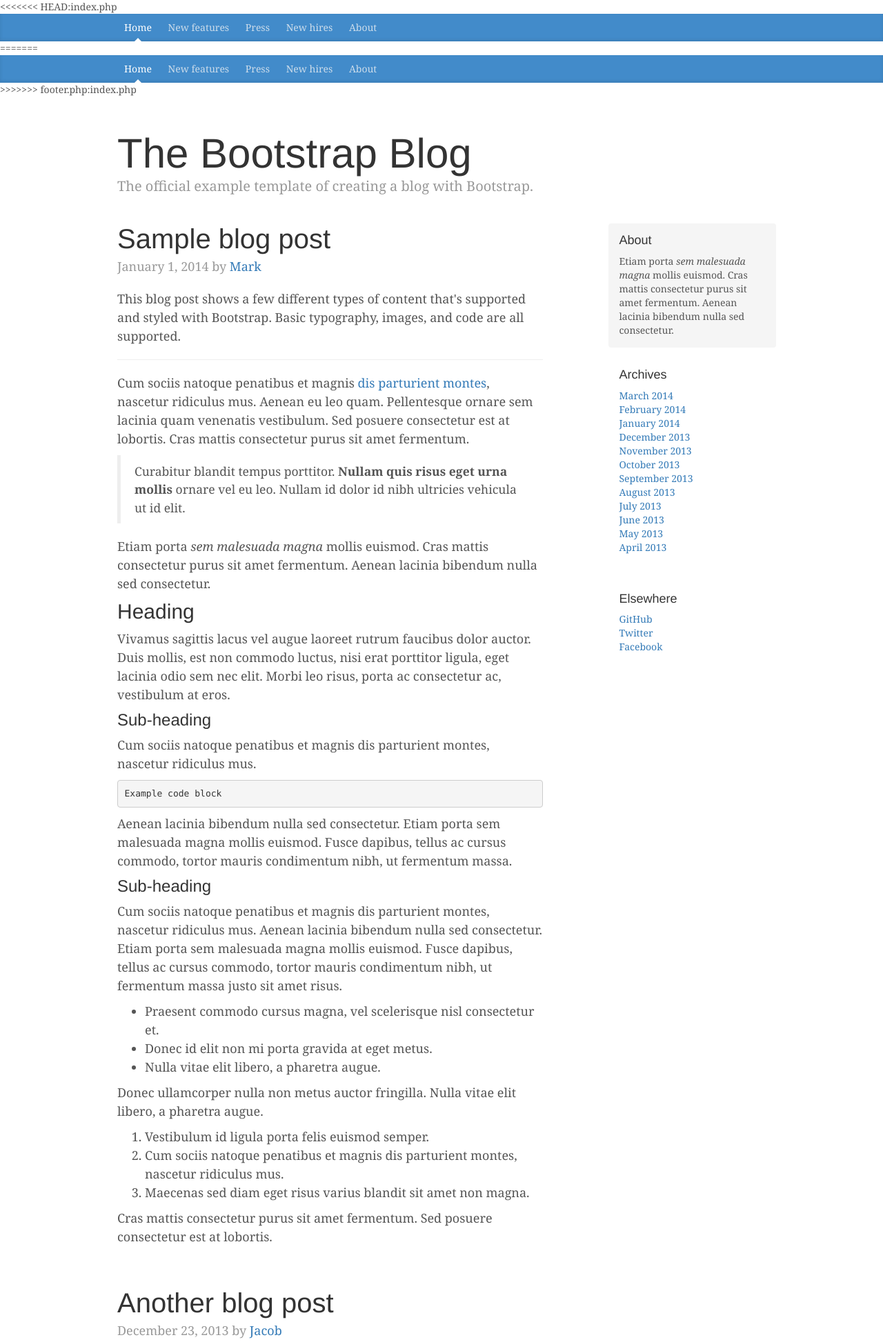
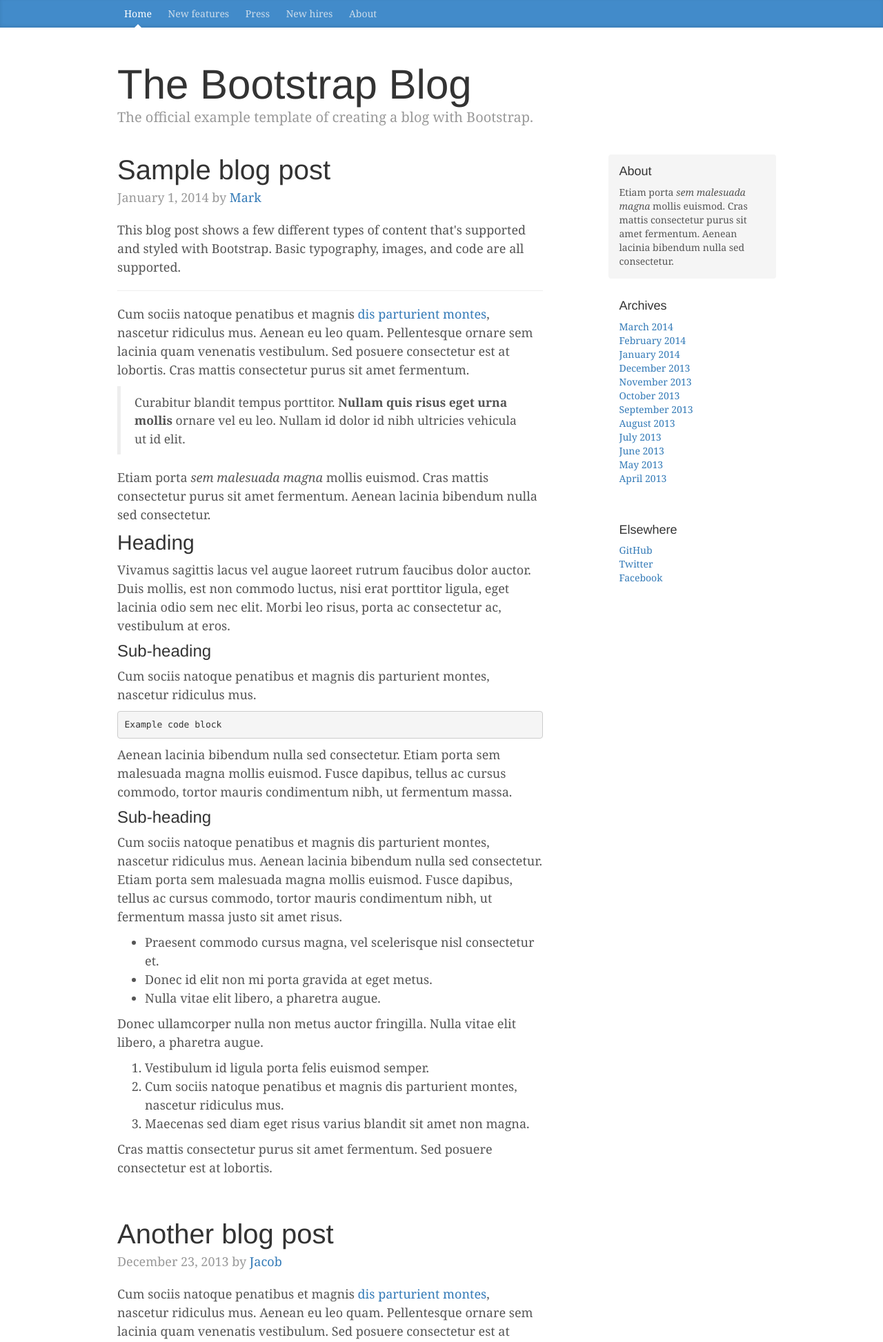
Before and after one commit to BrianNW/dynamic-blog, a PHP site: page / in a window 1280 px wide. Shown: the top 1946 px of the page at 69% size. Run offline with PHP 8.4, Linux system fonts and the light colour scheme; some libraries are stand-ins or nearby versions.

Commit message:
Fixed includes header and footer issue

```diff
--- a/index.php
+++ b/index.php
@@ -1,21 +1,5 @@
-<<<<<<< HEAD:index.php
 <?php include('includes/header.php'); ?>
 
-=======
-
-
-<div class="blog-masthead">
-     <div class="container">
-       <nav class="blog-nav">
-         <a class="blog-nav-item active" href="#">Home</a>
-         <a class="blog-nav-item" href="#">New features</a>
-         <a class="blog-nav-item" href="#">Press</a>
-         <a class="blog-nav-item" href="#">New hires</a>
-         <a class="blog-nav-item" href="#">About</a>
-       </nav>
-     </div>
-   </div>
->>>>>>> footer.php:index.php
 
    <div class="container">
 
@@ -131,3 +115,5 @@
      </div><!-- /.row -->
 
    </div><!-- /.container -->
+
+<?php include('includes/footer.php');
```
